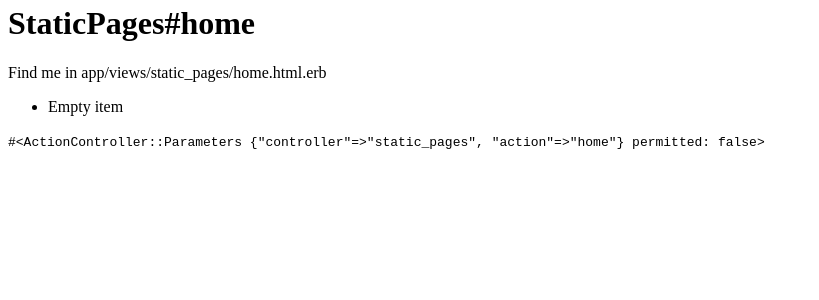
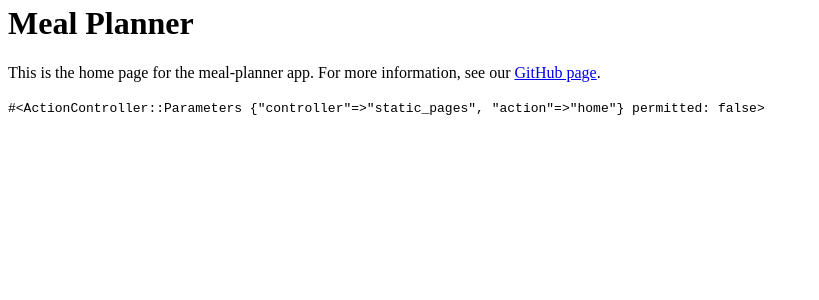
Before and after one commit to truggeri/meal-planner, a Rails app: page / in a window 1280 px wide. Shown: the part 42-342 px from the top of the page, without its empty margins (0-819 px from the left). Run offline with Rails 7, Linux system fonts and the light colour scheme; style sheets or scripts are compiled from the project's sources.

Commit message:
[#2] Minor text tweaks

```diff
--- a/meal-planner/app/helpers/application_helper.rb
+++ b/meal-planner/app/helpers/application_helper.rb
@@ -1,7 +1,7 @@
 module ApplicationHelper
   # Returns the full title on a per-page basis.
   def full_title(page_title = '')
-    base_title = "Ruby on Rails Tutorial Sample App"
+    base_title = "Meal Planner"
     if page_title.empty?
       base_title
     else
--- a/meal-planner/app/views/layouts/_footer.html.erb
+++ b/meal-planner/app/views/layouts/_footer.html.erb
@@ -1,7 +1,7 @@
 <footer class="footer">
   <nav>
     <ul>
-      <li>Empty item</li>
+
     </ul>
   </nav>
 </footer>
--- a/meal-planner/app/views/static_pages/home.html.erb
+++ b/meal-planner/app/views/static_pages/home.html.erb
@@ -1,2 +1,2 @@
-<h1>StaticPages#home</h1>
-<p>Find me in app/views/static_pages/home.html.erb</p>
+<h1>Meal Planner</h1>
+<p>This is the home page for the meal-planner app. For more information, see our <%= link_to "GitHub page", "https://github.com/truggeri/meal-planner" %>.</p>
```
